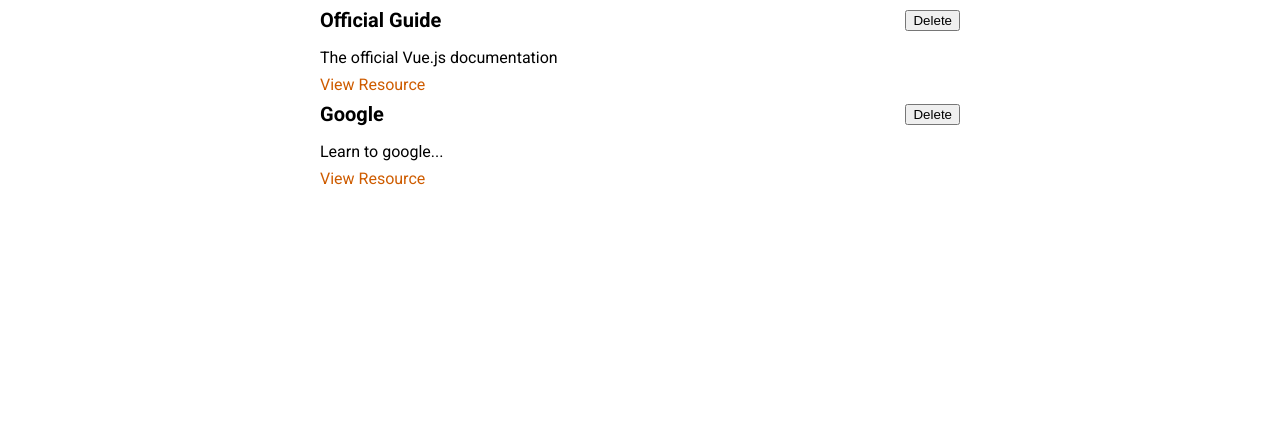
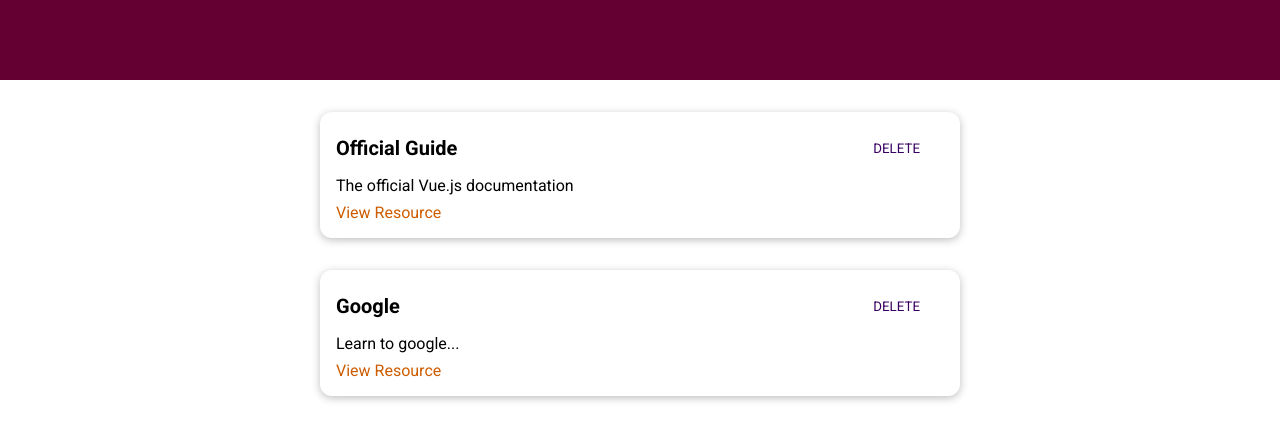
Before and after one commit to KalZheng/Vue-ProjectResources, a Vue app: page / in a window 1280 px wide. Shown: the top 440 px of the page. Built offline with nearby package versions, Linux system fonts and the light colour scheme.

Commit message:
modified the button to be reusable and changeable

```diff
--- a/src/App.vue
+++ b/src/App.vue
@@ -1,13 +1,16 @@
 <template>
- <store-resources :resources="storedResources"></store-resources>
+  <the-header :title="RememberMe"></the-header>
+  <store-resources :resources="storedResources"></store-resources>
 </template>
 
 <script>
 import StoreResources from './components/learning-resources/StoreResources.vue';
+import TheHeader from './components/learning-resources/layouts/TheHeader.vue';
 
 export default {
   components: {
-    StoreResources
+    TheHeader,
+    StoreResources,
   },
   data() {
     return {
--- a/src/components/learning-resources/LearningResource.vue
+++ b/src/components/learning-resources/LearningResource.vue
@@ -1,15 +1,15 @@
 <template>
   <li>
-    <div>
+    <base-card>
       <header>
         <h3>{{ title }}</h3>
-        <button>Delete</button>
+        <base-button mode="flat">DELETE</base-button>
       </header>
-    </div>
-    <p>{{ description }}</p>
-    <nav>
-      <a :href="link">View Resource</a>
-    </nav>
+      <p>{{ description }}</p>
+      <nav>
+        <a :href="link">View Resource</a>
+      </nav>
+    </base-card>
   </li>
 </template>
 
--- a/src/components/learning-resources/StoreResources.vue
+++ b/src/components/learning-resources/StoreResources.vue
@@ -15,7 +15,7 @@ import LearningResource from './LearningResource.vue';
 
 export default {
     components:{
-        LearningResource,
+        LearningResource
     },
     props: ['resources']
 }
--- /dev/null
+++ b/src/components/learning-resources/UI/BaseButton.vue
@@ -0,0 +1,39 @@
+<template>
+  <button :type="type" :class="mode">
+    <slot></slot>
+  </button>
+</template>
+
+<script>
+export default {
+  props: ['type', 'mode'],
+};
+</script>
+
+<style scoped>
+button {
+  padding: 0.75rem 1.5rem;
+  font-family: inherit;
+  background-color: #3a0061;
+  border: 1px solid #3a0061;
+  color: white;
+  cursor: pointer;
+}
+
+button:hover,
+button:active {
+  background-color: #270041;
+  border-color: #270041;
+}
+
+.flat {
+  background-color: transparent;
+  color: #3a0061;
+  border: none;
+}
+
+.flat:hover,
+.flat:active {
+  background-color: #edd2ff;
+}
+</style>
--- /dev/null
+++ b/src/components/learning-resources/UI/BaseCard.vue
@@ -0,0 +1,15 @@
+<template>
+  <div>
+    <slot></slot>
+  </div>
+</template>
+
+<style scoped>
+div {
+    border-radius: 12px;
+    box-shadow: 0 2px 8px rgba(0, 0, 0, 0.26);
+    padding: 1rem;
+    margin: 2rem auto;
+    max-width: 40rem;
+  }
+</style>
--- /dev/null
+++ b/src/components/learning-resources/layouts/TheHeader.vue
@@ -0,0 +1,27 @@
+<template>
+  <header>
+    <h1>{{ title }}</h1>
+  </header>
+</template>
+
+<script>
+export default {
+  props: ['title'],
+};
+</script>
+
+<style scoped>
+header {
+  width: 100%;
+  height: 5rem;
+  background-color: #640032;
+  display: flex;
+  justify-content: center;
+  align-items: center;
+}
+
+header h1 {
+  color: white;
+  margin: 0;
+}
+</style>
```
Also changed, not shown: src/main.js (+8 -1 lines).
